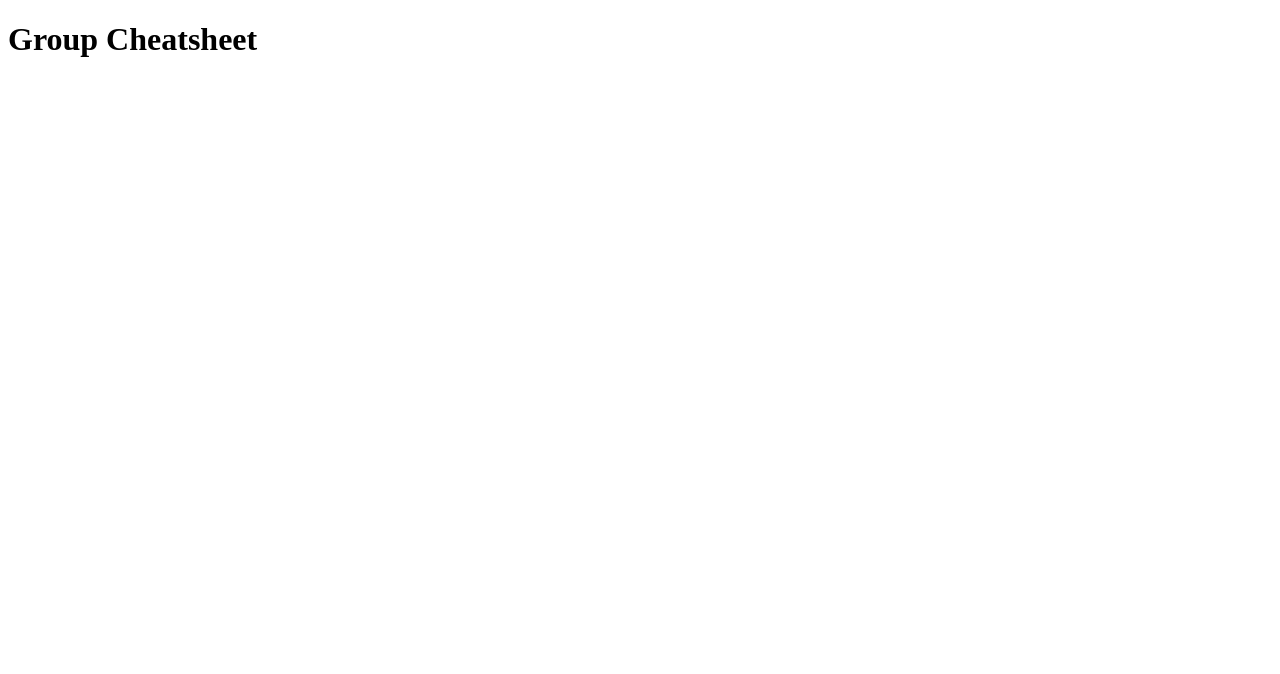
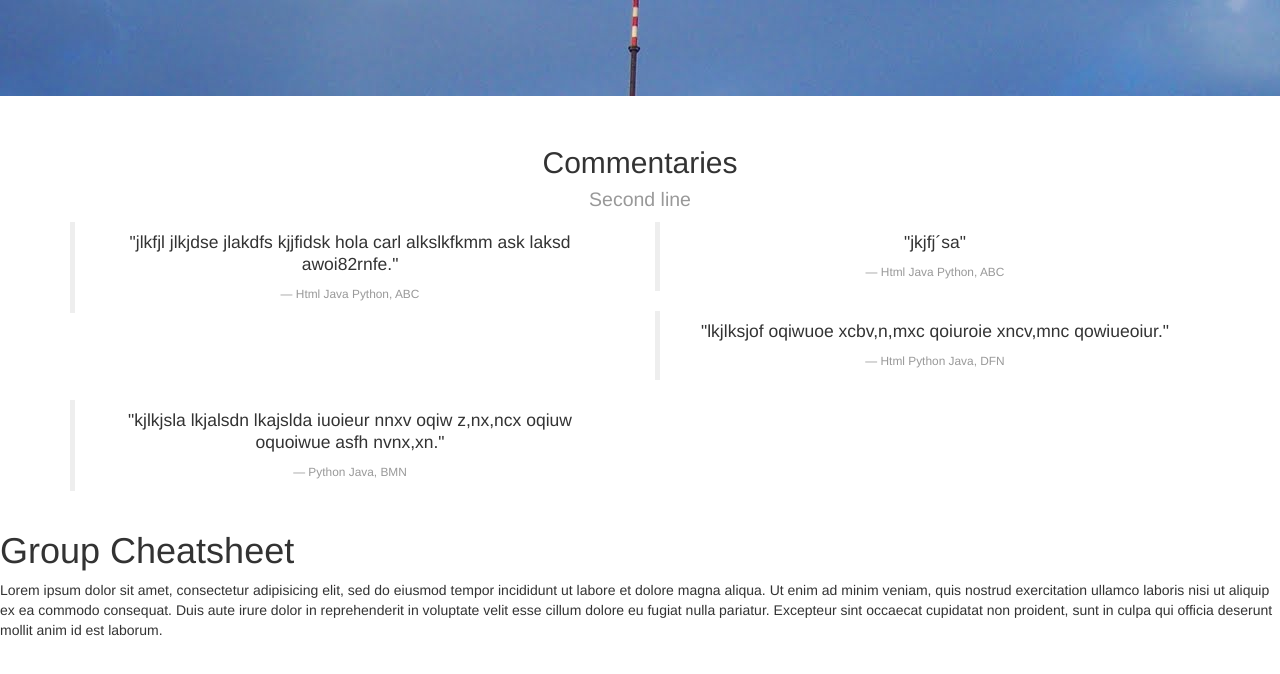
Before and after one commit to beliorlovi/group_cheatsheet, a plain HTML site: page index.html in a window 1280 px wide. Drawn offline with Linux system fonts and the light colour scheme.

Commit message:
First changes

```diff
--- a/index.html
+++ b/index.html
@@ -1,2 +1,59 @@
 <!DOCTYPE html>
-<h1>Group Cheatsheet</h1>
+
+<head>
+	<title>Group Cheatsheet</title>
+	<link href="dist/css/bootstrap.css" rel="stylesheet">
+	<style>
+		.jumbotron {
+			background-image: url("images/shanghai.jpg");
+		}
+	</style>
+</head>
+
+<body>
+	<div class="jumbotron">
+		<div class="container">
+
+		</div>
+	</div>
+
+	<div id="part1" class="text-center">
+		<div class="container">
+			<h2>Commentaries<br /><small>Second line</small></h2>
+			<div class="row">
+				<div class="col-sm-6">
+					<blockquote>
+						<p>"jlkfjl jlkjdse jlakdfs kjjfidsk hola carl alkslkfkmm ask laksd awoi82rnfe."</p>
+						<small>Html Java Python, ABC</small>
+					</blockquote>
+				</div>
+				<div class="col-sm-6">
+					<blockquote>
+						<p>"jkjfj´sa"</p>
+						<small>Html Java Python, ABC</small>
+					</blockquote>
+				</div>
+				<div class="col-sm-6">
+					<blockquote>
+						<p>"lkjlksjof oqiwuoe xcbv,n,mxc qoiuroie xncv,mnc qowiueoiur."</p>
+						<small>Html Python Java, DFN</small>
+					</blockquote>
+				</div>
+				<div class="col-sm-6">
+					<blockquote>
+						<p>"kjlkjsla lkjalsdn lkajslda iuoieur nnxv oqiw z,nx,ncx oqiuw oquoiwue asfh nvnx,xn."</p>
+						<small>Python Java, BMN</small>
+					</blockquote>
+				</div>
+			</div>
+		</div>
+	</div>
+
+	<div id="part2" class="text-center">
+		<div class="container">
+		</div>
+	</div>
+
+	<h1>Group Cheatsheet</h1>
+	<p>Lorem ipsum dolor sit amet, consectetur adipisicing elit, sed do eiusmod tempor incididunt ut labore et dolore magna aliqua. Ut enim ad minim veniam, quis nostrud exercitation ullamco laboris nisi ut aliquip ex ea commodo consequat. Duis aute irure dolor in reprehenderit in voluptate velit esse cillum dolore eu fugiat nulla pariatur. Excepteur sint occaecat cupidatat non proident, sunt in culpa qui officia deserunt mollit anim id est laborum.</p>
+</body>
```
Also changed, not shown: images/shanghai.jpg (added), 2 other files.
